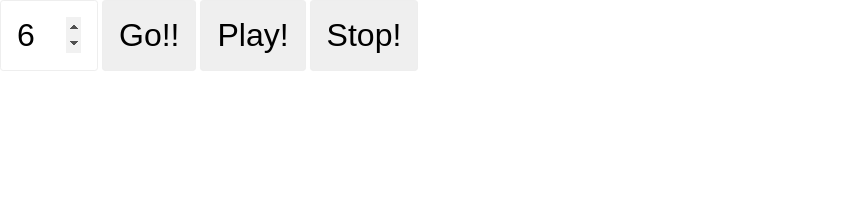
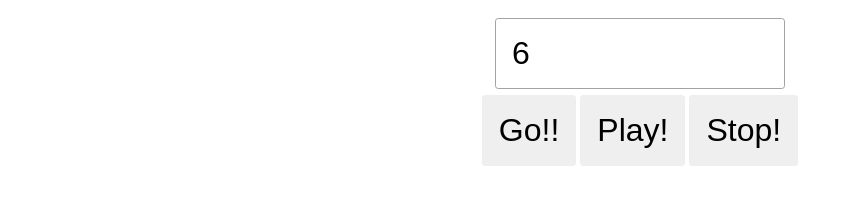
Before and after one commit to Apisit60070114/ITMP2019, a plain HTML site: page unit-4/index.html in a window 1280 px wide. Shown: the whole page, without its empty margins (0-861 px from the left). Drawn offline with Linux system fonts and the light colour scheme.

Commit message:
update 3/9/62

```diff
--- a/unit-4/index.html
+++ b/unit-4/index.html
@@ -24,10 +24,10 @@
 
 		#howManyRainbowStripsDoYouWantHeu {
 			padding: 0.5em;
-			width: 2em;
+			width: 8em;
 			margin-bottom: 0.2em;
 			font-size: 2em;
-			border: 1px solid #eee;
+			border: 1px solid rgb(163, 163, 163);
 			border-radius: 0.1em;
 		}
 
@@ -41,10 +41,15 @@
 </head>
 
 <body>
-	<input type="number" id="howManyRainbowStripsDoYouWantHeu" min="0" max="999" value="6">
-	<button onclick="rainbowHaiDooNoy()">Go!!</button>
-	<button onclick="playAnimationHaiDooNoi()">Play!</button>
-	<button onclick="stopAnimationHaiDooNoi()">Stop!</button>
+	<center>
+		<br>
+		<input type="number" id="howManyRainbowStripsDoYouWantHeu" min="0" max="999" value="6">
+		<br>
+		<button onclick="rainbowHaiDooNoy()">Go!!</button>
+		<button onclick="playAnimationHaiDooNoi()">Play!</button>
+		<button onclick="stopAnimationHaiDooNoi()">Stop!</button>
+	</center>
+
 	<div id="rainbow">
 	</div>
 	<script type="text/javascript">
```
